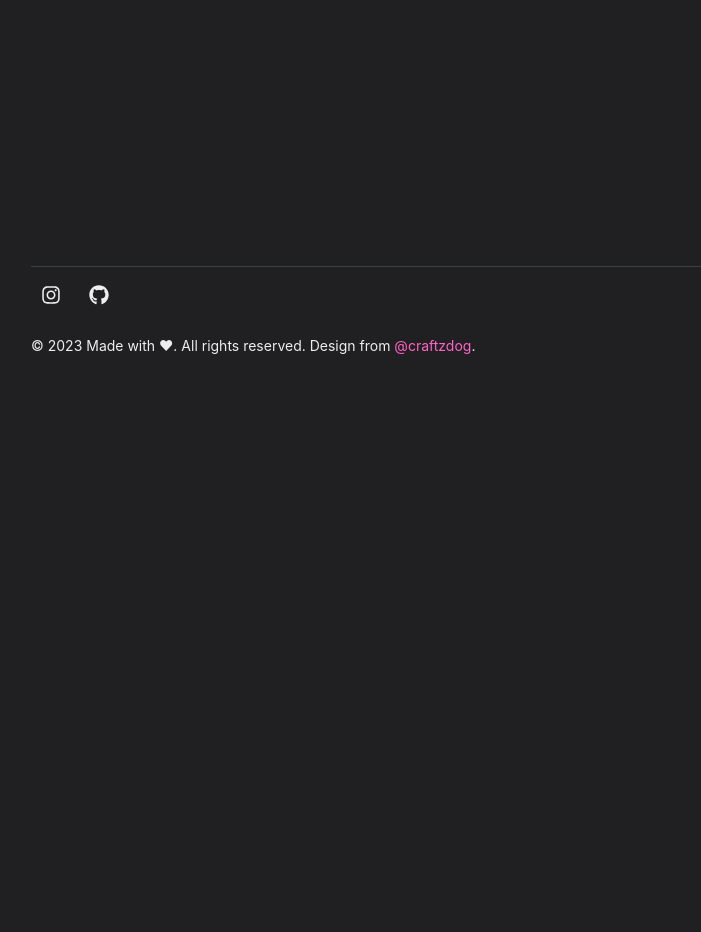
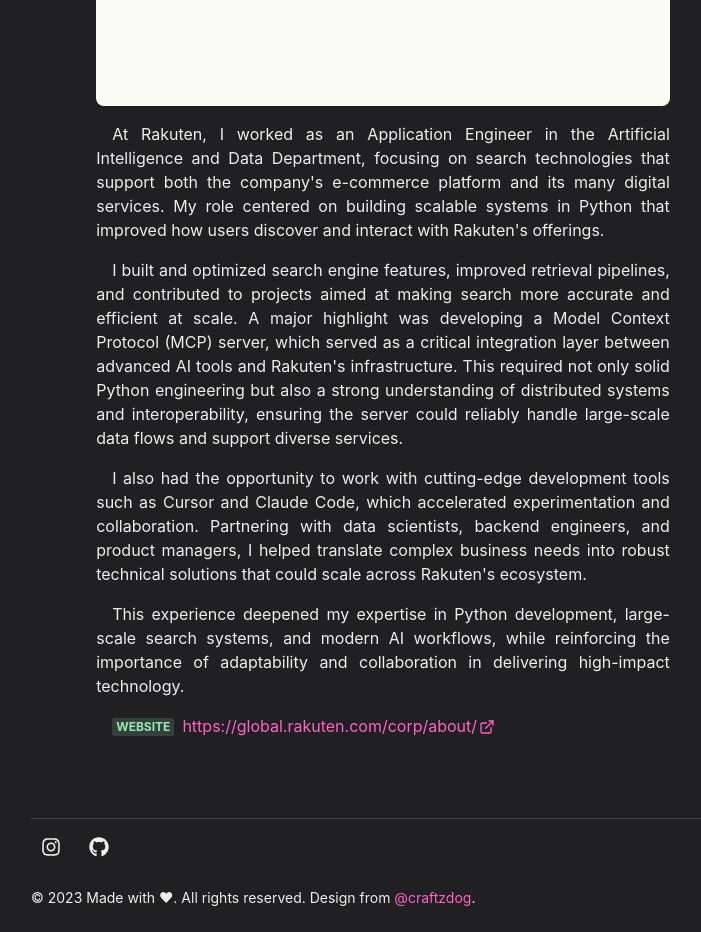
Before and after one commit to ShinnoT/portfoliov1, a Next.js app: page /work/rakuten in a window 1280 px wide. Before the commit this address had no page. Shown: the part 420-1352 px from the top of the page, without its empty margins (257-958 px from the left). Before the commit the page ends 800 px from the top, so only its background shows below. Built offline with nearby package versions, Linux system fonts and the light colour scheme.

Commit message:
Added new work experience - Rakuten

```diff
--- /dev/null
+++ b/pages/work/rakuten.js
@@ -0,0 +1,90 @@
+import Head from "next/head";
+import { Container, Badge, Link, List, ListItem } from "@chakra-ui/react";
+import { ExternalLinkIcon } from "@chakra-ui/icons";
+import { Title, WorkImage, Meta } from "../../components/work";
+import P from "../../components/paragraph";
+import Layout from "../../components/layouts/article";
+
+const Work = () => {
+    return (
+        <Layout title="Rakuten">
+            <Head>
+                <title>Shinno&apos;s Portfolio Page | Work - Rakuten</title>
+                <meta
+                    name="description"
+                    content="@vagabadu's experience working at Rakuten"
+                />
+                <meta
+                    property="og:url"
+                    content="https://vagabadu-portfolio.netlify.app/work/bloomberg"
+                />
+                <meta property="og:type" content="website" />
+                <meta
+                    property="og:title"
+                    content="Shinno's Portfolio Page | Work - Rakuten"
+                />
+                <meta name="twitter:card" content="summary_large_image" />
+                <meta
+                    property="og:description"
+                    content="@vagabadu's experience working at Rakuten"
+                />
+            </Head>
+            <Container>
+                <Title navLink="work">
+                    Rakuten <Badge>2025 - present</Badge>
+                </Title>
+                <WorkImage src="/images/work/Rakuten-card.png" alt="Rakuten" />
+                <P>
+                    At Rakuten, I worked as an Application Engineer in the
+                    Artificial Intelligence and Data Department, focusing on
+                    search technologies that support both the company&apos;s
+                    e-commerce platform and its many digital services. My role
+                    centered on building scalable systems in Python that
+                    improved how users discover and interact with Rakuten&apos;s
+                    offerings.
+                </P>
+                <P>
+                    I built and optimized search engine features, improved
+                    retrieval pipelines, and contributed to projects aimed at
+                    making search more accurate and efficient at scale. A major
+                    highlight was developing a Model Context Protocol (MCP)
+                    server, which served as a critical integration layer between
+                    advanced AI tools and Rakuten&apos;s infrastructure. This
+                    required not only solid Python engineering but also a strong
+                    understanding of distributed systems and interoperability,
+                    ensuring the server could reliably handle large-scale data
+                    flows and support diverse services.
+                </P>
+                <P>
+                    I also had the opportunity to work with cutting-edge
+                    development tools such as Cursor and Claude Code, which
+                    accelerated experimentation and collaboration. Partnering
+                    with data scientists, backend engineers, and product
+                    managers, I helped translate complex business needs into
+                    robust technical solutions that could scale across
+                    Rakuten&apos;s ecosystem.
+                </P>
+                <P>
+                    This experience deepened my expertise in Python development,
+                    large-scale search systems, and modern AI workflows, while
+                    reinforcing the importance of adaptability and collaboration
+                    in delivering high-impact technology.
+                </P>
+                <List ml={4} my={4}>
+                    <ListItem>
+                        <Meta purpose="website">Website</Meta>
+                        <Link
+                            href="https://global.rakuten.com/corp/about/"
+                            target="_blank"
+                        >
+                            https://global.rakuten.com/corp/about/
+                            <ExternalLinkIcon mx="2px" />
+                        </Link>
+                    </ListItem>
+                </List>
+            </Container>
+        </Layout>
+    );
+};
+
+export default Work;
```
Also changed, not shown: pages/index.js (+6 -4 lines), pages/work.js (+13 -0 lines), public/images/work/Rakuten-card.png (added), 1 other file (tests, documents, lock files or other folders).
